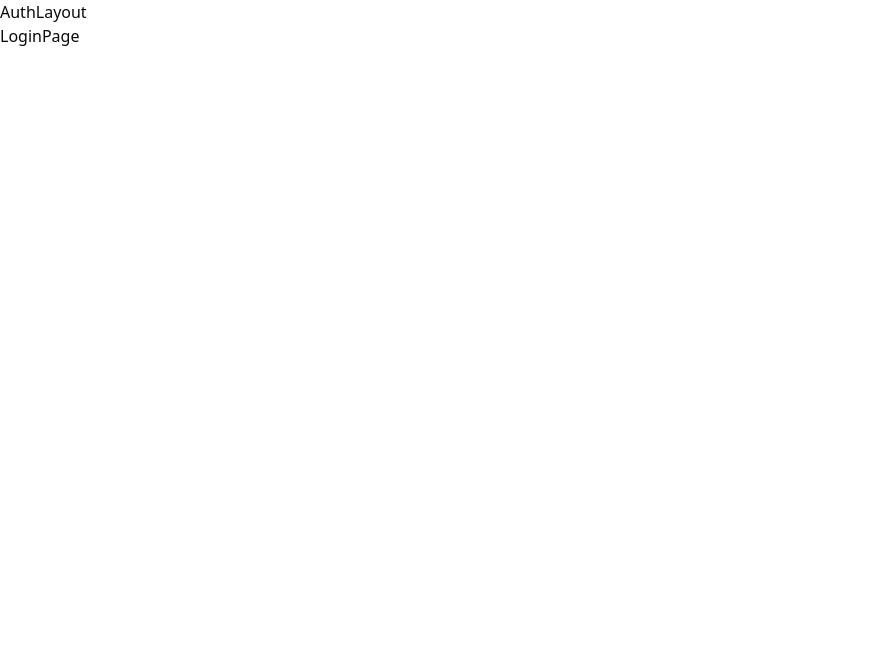
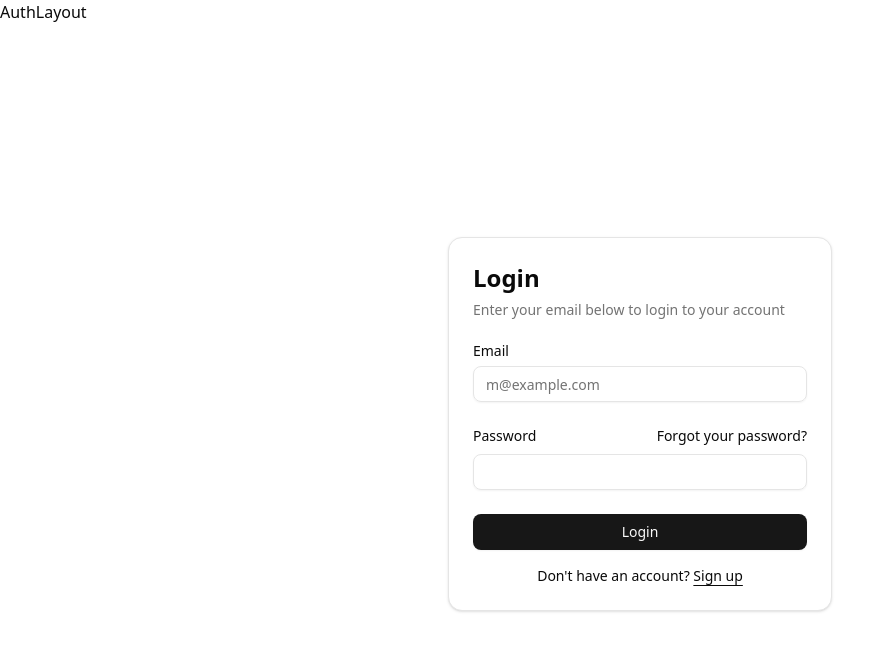
Before and after one commit to mzfirozuddin/eCommerse-app-client-ui, a React (Vite) app: page /auth/login in a window 1280 px wide. Shown: the top 650 px of the page, without its empty margins (0-895 px from the left). Built offline with nearby package versions, Linux system fonts and the light colour scheme.

Commit message:
add login page

```diff
--- a/package.json
+++ b/package.json
@@ -10,6 +10,7 @@
     "preview": "vite preview"
   },
   "dependencies": {
+    "@radix-ui/react-label": "^2.1.2",
     "@radix-ui/react-slot": "^1.1.2",
     "@tailwindcss/vite": "^4.0.12",
     "class-variance-authority": "^0.7.1",
--- /dev/null
+++ b/src/components/ui/card.jsx
@@ -0,0 +1,101 @@
+import * as React from "react"
+
+import { cn } from "@/lib/utils"
+
+function Card({
+  className,
+  ...props
+}) {
+  return (
+    <div
+      data-slot="card"
+      className={cn(
+        "bg-card text-card-foreground flex flex-col gap-6 rounded-xl border py-6 shadow-sm",
+        className
+      )}
+      {...props} />
+  );
+}
+
+function CardHeader({
+  className,
+  ...props
+}) {
+  return (
+    <div
+      data-slot="card-header"
+      className={cn(
+        "@container/card-header grid auto-rows-min grid-rows-[auto_auto] items-start gap-1.5 px-6 has-[data-slot=card-action]:grid-cols-[1fr_auto] [.border-b]:pb-6",
+        className
+      )}
+      {...props} />
+  );
+}
+
+function CardTitle({
+  className,
+  ...props
+}) {
+  return (
+    <div
+      data-slot="card-title"
+      className={cn("leading-none font-semibold", className)}
+      {...props} />
+  );
+}
+
+function CardDescription({
+  className,
+  ...props
+}) {
+  return (
+    <div
+      data-slot="card-description"
+      className={cn("text-muted-foreground text-sm", className)}
+      {...props} />
+  );
+}
+
+function CardAction({
+  className,
+  ...props
+}) {
+  return (
+    <div
+      data-slot="card-action"
+      className={cn(
+        "col-start-2 row-span-2 row-start-1 self-start justify-self-end",
+        className
+      )}
+      {...props} />
+  );
+}
+
+function CardContent({
+  className,
+  ...props
+}) {
+  return (<div data-slot="card-content" className={cn("px-6", className)} {...props} />);
+}
+
+function CardFooter({
+  className,
+  ...props
+}) {
+  return (
+    <div
+      data-slot="card-footer"
+      className={cn("flex items-center px-6 [.border-t]:pt-6", className)}
+      {...props} />
+  );
+}
+
+export {
+  Card,
+  CardHeader,
+  CardFooter,
+  CardTitle,
+  CardAction,
+  CardDescription,
+  CardContent,
+}
--- /dev/null
+++ b/src/components/ui/input.jsx
@@ -0,0 +1,24 @@
+import * as React from "react"
+
+import { cn } from "@/lib/utils"
+
+function Input({
+  className,
+  type,
+  ...props
+}) {
+  return (
+    <input
+      type={type}
+      data-slot="input"
+      className={cn(
+        "file:text-foreground placeholder:text-muted-foreground selection:bg-primary selection:text-primary-foreground dark:bg-input/30 border-input flex h-9 w-full min-w-0 rounded-md border bg-transparent px-3 py-1 text-base shadow-xs transition-[color,box-shadow] outline-none file:inline-flex file:h-7 file:border-0 file:bg-transparent file:text-sm file:font-medium disabled:pointer-events-none disabled:cursor-not-allowed disabled:opacity-50 md:text-sm",
+        "focus-visible:border-ring focus-visible:ring-ring/50 focus-visible:ring-[3px]",
+        "aria-invalid:ring-destructive/20 dark:aria-invalid:ring-destructive/40 aria-invalid:border-destructive",
+        className
+      )}
+      {...props} />
+  );
+}
+
+export { Input }
--- /dev/null
+++ b/src/components/ui/label.jsx
@@ -0,0 +1,21 @@
+import * as React from "react"
+import * as LabelPrimitive from "@radix-ui/react-label"
+
+import { cn } from "@/lib/utils"
+
+function Label({
+  className,
+  ...props
+}) {
+  return (
+    <LabelPrimitive.Root
+      data-slot="label"
+      className={cn(
+        "flex items-center gap-2 text-sm leading-none font-medium select-none group-data-[disabled=true]:pointer-events-none group-data-[disabled=true]:opacity-50 peer-disabled:cursor-not-allowed peer-disabled:opacity-50",
+        className
+      )}
+      {...props} />
+  );
+}
+
+export { Label }
--- a/src/pages/LoginPage.jsx
+++ b/src/pages/LoginPage.jsx
@@ -1,5 +1,65 @@
+import { Button } from "@/components/ui/button";
+import {
+  Card,
+  CardContent,
+  CardDescription,
+  CardHeader,
+  CardTitle,
+} from "@/components/ui/card";
+import { Input } from "@/components/ui/input";
+import { Label } from "@/components/ui/label";
+
 const LoginPage = () => {
-  return <div>LoginPage</div>;
+  return (
+    <div className="flex min-h-svh w-full items-center justify-center p-6 md:p-10">
+      <div className="w-full max-w-sm">
+        <Card>
+          <CardHeader>
+            <CardTitle className="text-2xl">Login</CardTitle>
+            <CardDescription>
+              Enter your email below to login to your account
+            </CardDescription>
+          </CardHeader>
+          <CardContent>
+            <form>
+              <div className="flex flex-col gap-6">
+                <div className="grid gap-2">
+                  <Label htmlFor="email">Email</Label>
+                  <Input
+                    id="email"
+                    type="email"
+                    placeholder="m@example.com"
+                    required
+                  />
+                </div>
+                <div className="grid gap-2">
+                  <div className="flex items-center">
+                    <Label htmlFor="password">Password</Label>
+                    <a
+                      href="#"
+                      className="ml-auto inline-block text-sm underline-offset-4 hover:underline"
+                    >
+                      Forgot your password?
+                    </a>
+                  </div>
+                  <Input id="password" type="password" required />
+                </div>
+                <Button type="submit" className="w-full">
+                  Login
+                </Button>
+              </div>
+              <div className="mt-4 text-center text-sm">
+                Don&apos;t have an account?{" "}
+                <a href="#" className="underline underline-offset-4">
+                  Sign up
+                </a>
+              </div>
+            </form>
+          </CardContent>
+        </Card>
+      </div>
+    </div>
+  );
 };
 
 export default LoginPage;
```
Also changed, not shown: 1 other file (tests, documents, lock files or other folders).
